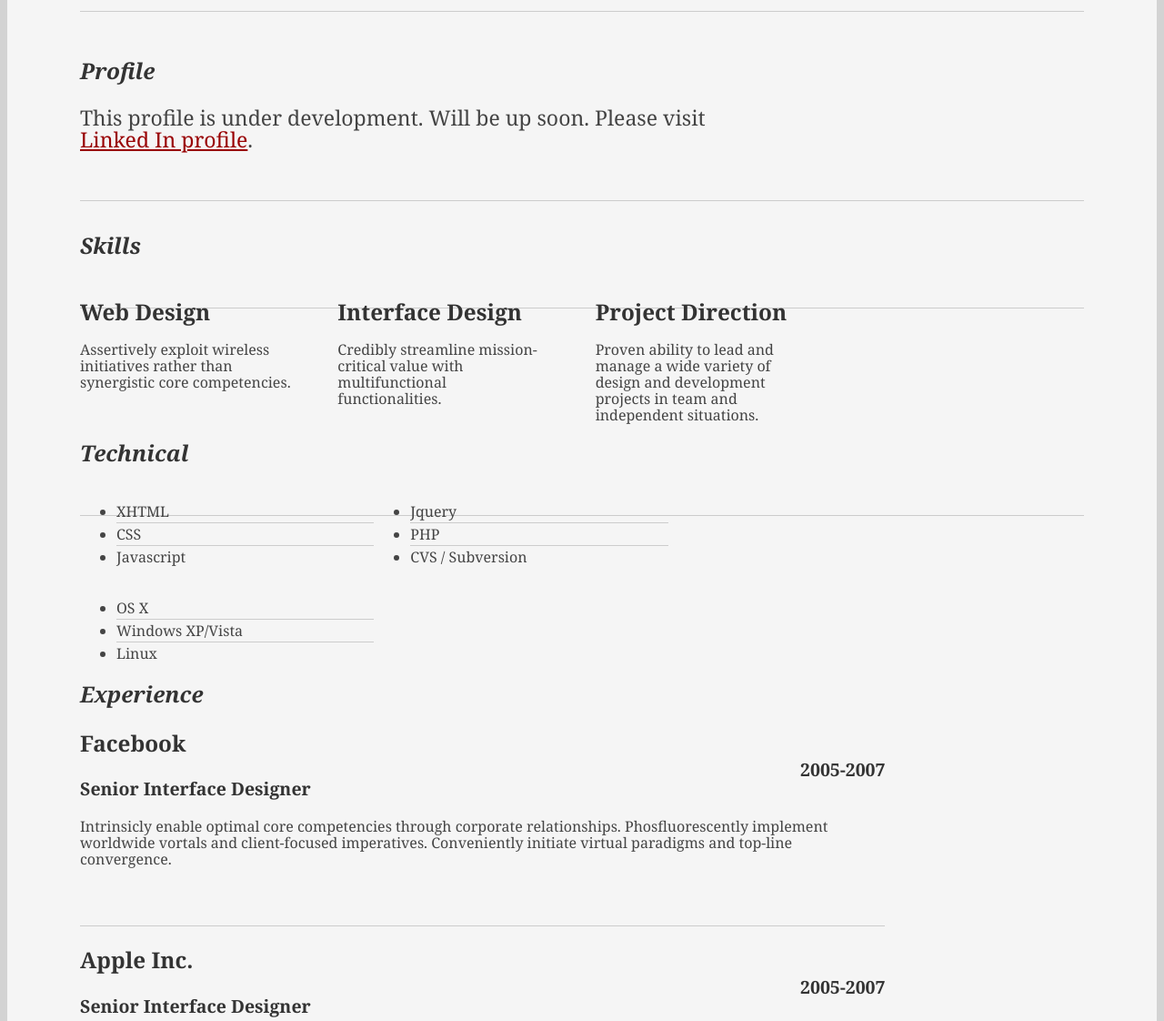
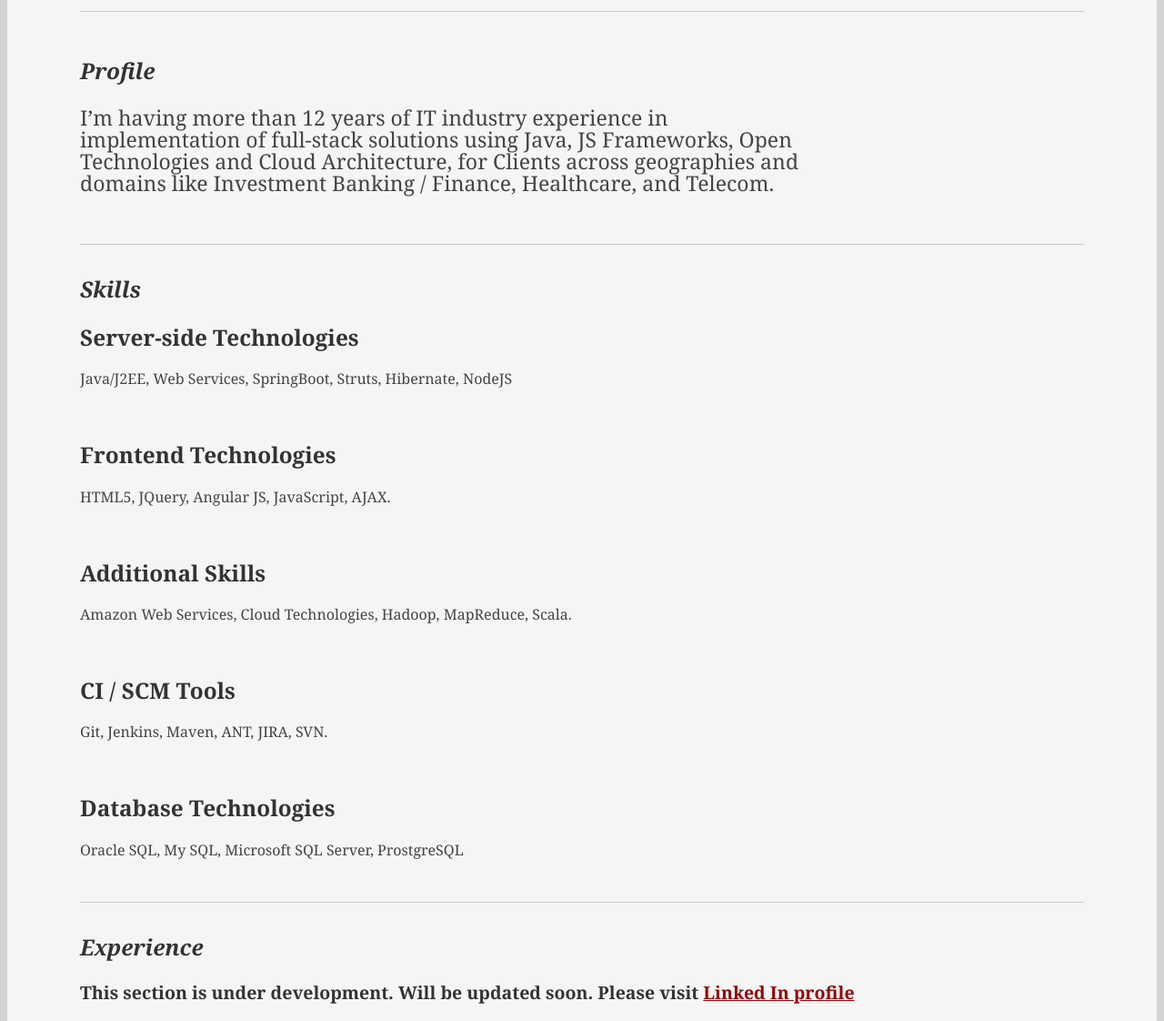
Before and after one commit to naresh3d/naresh-sharma, a plain HTML site: page resume/index.html in a window 1280 px wide. Shown: the part 400-1522 px from the top of the page at 91% size. Drawn offline with Linux system fonts and the light colour scheme; a small style sheet from the web is missing.

Commit message:
tech, edu

```diff
--- a/resume/index.html
+++ b/resume/index.html
@@ -7,6 +7,7 @@
 
 	<meta name="keywords" content="Naresh, Sharma, Official, Profile, Resume" />
 	<meta name="description" content="Official Profile / Resume of Naresh Sharma" />
+	<link rel="icon" href="../assets/favicon.ico">
 
 	<link rel="stylesheet" type="text/css" href="http://yui.yahooapis.com/2.7.0/build/reset-fonts-grids/reset-fonts-grids.css" media="all" />
 	<link rel="stylesheet" type="text/css" href="resume.css" media="all" />
@@ -43,12 +44,9 @@
 							<h2>Profile</h2>
 						</div>
 						<div class="yui-u">
-							<p class="enlarge">
-								This profile is under development. Will be up soon. Please visit <a href="https://www.linkedin.com/in/naresh3d/" target="_blank">Linked In profile</a>.
+							<p class="enlarge" style="padding-right: 3em">
+								I’m having more than 12 years of IT industry experience in implementation of full-stack solutions using Java, JS Frameworks, Open Technologies and Cloud Architecture, for Clients across geographies and domains like Investment Banking / Finance, Healthcare, and Telecom.
 							</p>
-							<!-- p class="enlarge">
-								Progressively evolve cross-platform ideas before impactful infomediaries. Energistically visualize tactical initiatives before cross-media catalysts for change.
-							</p -->
 						</div>
 					</div><!--// .yui-gf -->
 
@@ -58,23 +56,33 @@
 						</div>
 						<div class="yui-u">
 
-								<div class="talent">
-									<h2>Web Design</h2>
-									<p>Assertively exploit wireless initiatives rather than synergistic core competencies.	</p>
+								<div>
+									<h2>Server-side Technologies</h2>
+									<p>Java/J2EE, Web Services, SpringBoot, Struts, Hibernate, NodeJS</p>
 								</div>
-
-								<div class="talent">
-									<h2>Interface Design</h2>
-									<p>Credibly streamline mission-critical value with multifunctional functionalities.	 </p>
+								<br/>
+								<div>
+									<h2>Frontend Technologies</h2>
+									<p>HTML5, JQuery, Angular JS, JavaScript, AJAX.</p>
 								</div>
-
-								<div class="talent">
-									<h2>Project Direction</h2>
-									<p>Proven ability to lead and manage a wide variety of design and development projects in team and independent situations.</p>
+								<br/>
+								<div>
+									<h2>Additional Skills</h2>
+									<p>Amazon Web Services, Cloud Technologies, Hadoop, MapReduce, Scala.</p>
+								</div>
+								<br/>
+								<div>
+									<h2>CI / SCM Tools</h2>
+									<p>Git, Jenkins, Maven, ANT, JIRA, SVN.</p>
+								</div>
+								<br/>
+								<div>
+									<h2>Database Technologies</h2>
+									<p>Oracle SQL, My SQL, Microsoft SQL Server, ProstgreSQL</p>
 								</div>
 						</div>
 					</div><!--// .yui-gf -->
-
+<!--
 					<div class="yui-gf">
 						<div class="yui-u first">
 							<h2>Technical</h2>
@@ -107,8 +115,8 @@
 						</div><!--// .yui-u -->
 
 						<div class="yui-u">
-
-							<div class="job">
+							<h3>This section is under development. Will be updated soon. Please visit <a href="https://www.linkedin.com/in/naresh3d/" target="_blank">Linked In profile</a></h3>
+							<!-- <div class="job">
 								<h2>Facebook</h2>
 								<h3>Senior Interface Designer</h3>
 								<h4>2005-2007</h4>
@@ -135,7 +143,7 @@
 								<h3>Lead Web Designer</h3>
 								<h4>2001-2004</h4>
 								<p>Globally re-engineer cross-media schemas through viral methods of empowerment. Proactively grow long-term high-impact human capital and highly efficient innovation. Intrinsicly iterate excellent e-tailers with timely e-markets.</p>
-							</div>
+							</div> -->
 
 						</div><!--// .yui-u -->
 					</div><!--// .yui-gf -->
@@ -146,8 +154,13 @@
 							<h2>Education</h2>
 						</div>
 						<div class="yui-u">
-							<h2>Indiana University - Bloomington, Indiana</h2>
-							<h3>Dual Major, Economics and English &mdash; <strong>4.0 GPA</strong> </h3>
+							<h2>UP Technical University, Lucknow, India</h2>
+							<h3>Computer Science &amp; Engineering &mdash; <strong>76% score</strong> (Year 2001 - 2005)</h3>
+						</div>
+						<br/><br/><br/><br/>
+						<div class="yui-u">
+							<h2>Central Board Of Secondary Education, India</h2>
+							<h3>Intermediate &mdash; <strong>87% score</strong> (Year 2000)</h3>
 						</div>
 					</div><!--// .yui-gf -->
 
```
